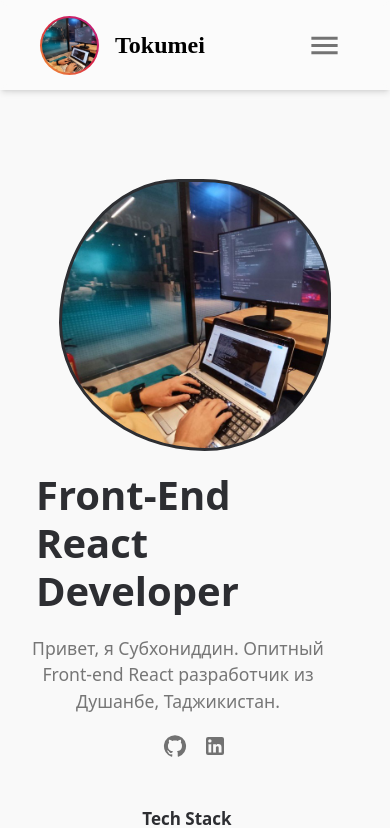
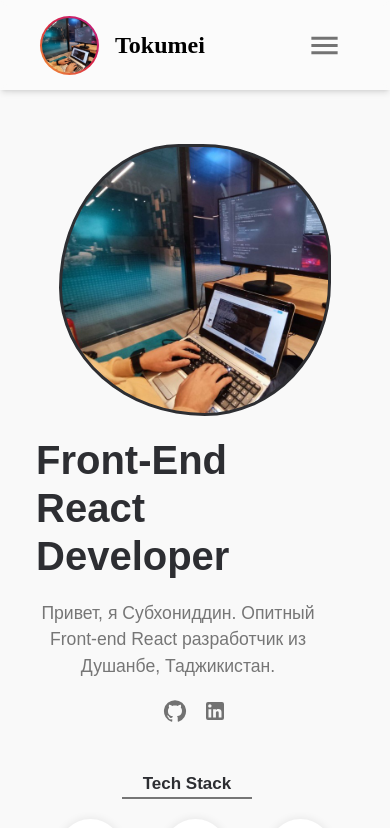
Before and after one commit to dev-tokumei/Tokumeidev, a React (Create React App) app: page / in a window 390 px wide. Shown: the top 828 px of the page. Built offline with nearby package versions, Linux system fonts and the light colour scheme.

Commit message:
about compnent ready

```diff
--- a/src/components/home/home.component.jsx
+++ b/src/components/home/home.component.jsx
@@ -12,9 +12,9 @@ const Home = () => {
       <Container>
         <div
           id='#home'
-          className='w-full h-screen mobile_heght snap-center flex flex-col justify-center '
+          className='w-full h-screen mobile_heght snap-center flex flex-col justify-center pb-32'
         >
-          <div className='w-full sm flex justify-between mt-20'>
+          <div className='w-full sm flex justify-between mt-36 '>
             <div className='flel hero_block w-[500px]'>
               <div className='relative'>
                 <h1 className='text-[3rem] h1_text font-bold text-[#2d2e32] mb-5 sm_pt'>
--- a/src/components/home/home.css
+++ b/src/components/home/home.css
@@ -36,7 +36,7 @@
     align-items: center;
   }
   .mobile_heght {
-    height: 142vh;
+    height: auto;
   }
 }
 
@@ -70,7 +70,7 @@
     height: 17rem;
   }
   .mobile_heght {
-    height: 133vh;
+    height: auto;
   }
   .sm_text_hero {
     width: 300px;
@@ -91,11 +91,11 @@
 
 @media (max-width: 380px) {
   .mobile_heght {
-    height: 153vh;
+    height: auto;
   }
 }
 @media (max-width: 360px) {
   .mobile_heght {
-    height: 180vh;
+    height: auto;
   }
 }
--- a/src/index.css
+++ b/src/index.css
@@ -6,3 +6,6 @@
   margin: 0;
   padding: 0;
 }
+body {
+  font-family: Poppins, sans-serif;
+}
```
